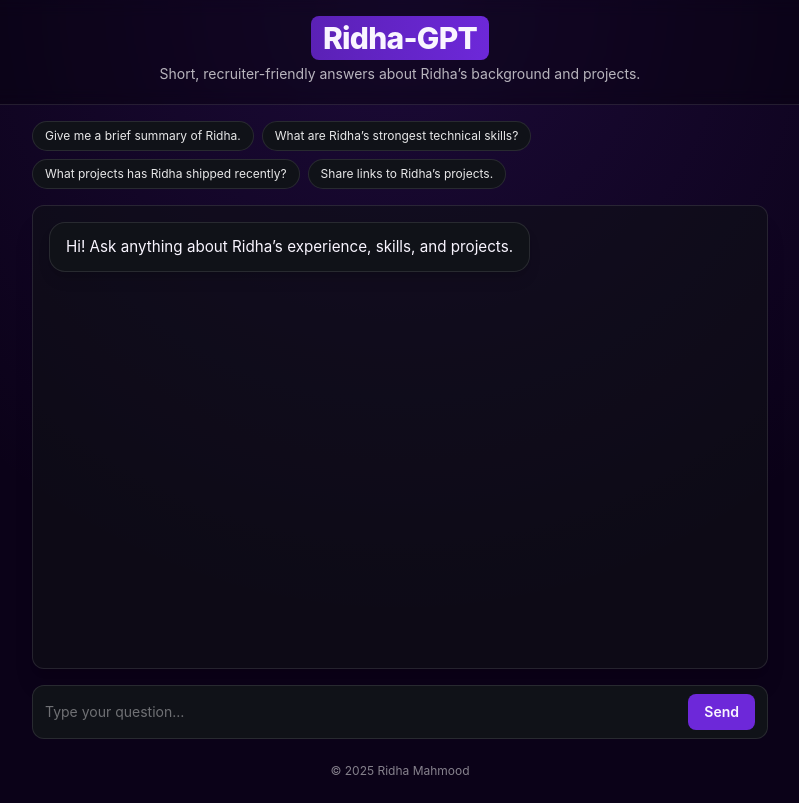
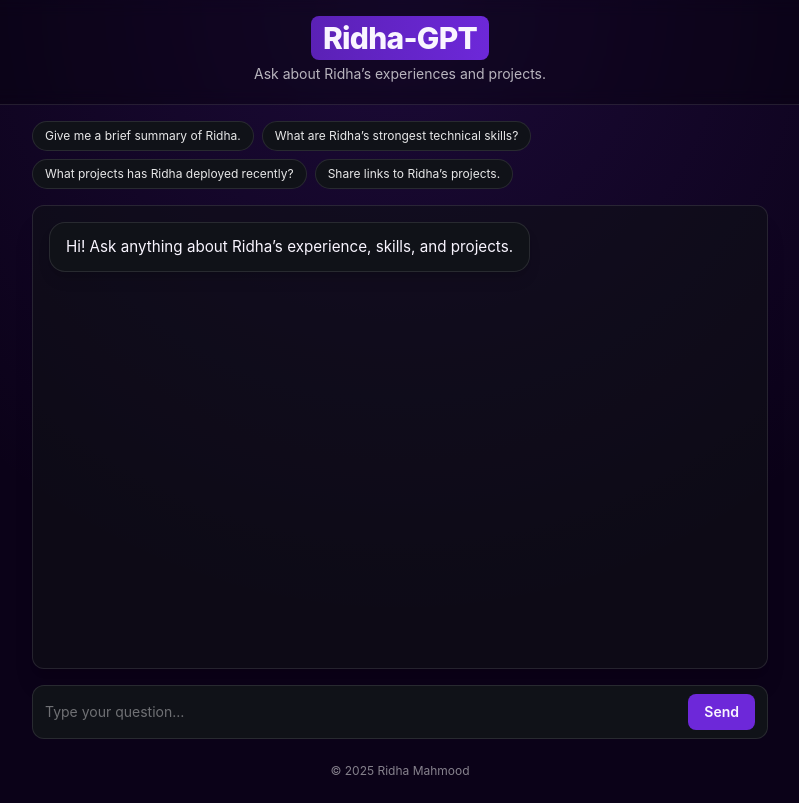
Before and after one commit to rmah6390/ridha-gpt, a React (Vite) app in the folder frontend/: page / in a window 1280 px wide. Shown: the whole page, without its empty margins (240-1039 px from the left). Built offline with nearby package versions, Linux system fonts and the light colour scheme.

Commit message:
Update App.jsx

```diff
--- a/frontend/src/App.jsx
+++ b/frontend/src/App.jsx
@@ -3,7 +3,7 @@ import { useEffect, useRef, useState } from "react";
 const SUGGESTIONS = [
   "Give me a brief summary of Ridha.",
   "What are Ridha’s strongest technical skills?",
-  "What projects has Ridha shipped recently?",
+  "What projects has Ridha deployed recently?",
   "Share links to Ridha’s projects."
 ];
 
@@ -78,7 +78,7 @@ export default function App() {
           <h1 className="text-2xl sm:text-3xl font-extrabold tracking-tight">
             <span className="px-3 py-1 rounded-lg bg-gradient-to-r from-[#5b21b6] to-[#6d28d9]">Ridha-GPT</span>
           </h1>
-          <p className="mt-2 text-sm text-white/70">Short, recruiter-friendly answers about Ridha’s background and projects.</p>
+          <p className="mt-2 text-sm text-white/70">Ask about Ridha’s experiences and projects.</p>
         </div>
       </header>
 
```
